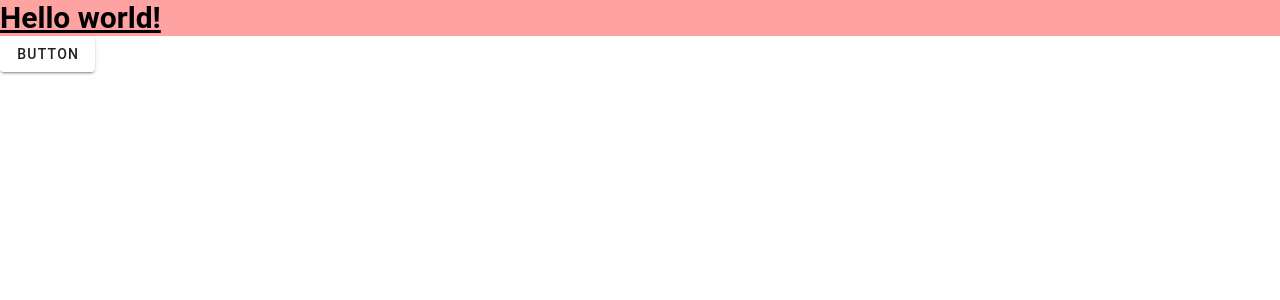
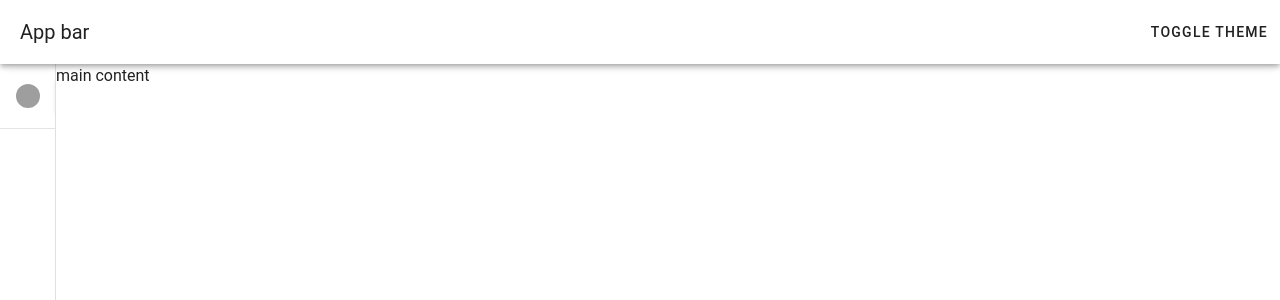
Before and after one commit to slec16/telemost, a Vue app: page / in a window 1280 px wide. Shown: the top 300 px of the page. Built offline with nearby package versions, Linux system fonts and the light colour scheme; grey boxes are pictures that could not be loaded.

Commit message:
feat: app sceleton

```diff
--- a/src/App.vue
+++ b/src/App.vue
@@ -1,22 +1,47 @@
 <script setup>
-import HelloWorld from './components/HelloWorld.vue'
+    import { ref } from 'vue'
+    import HelloWorld from './components/HelloWorld.vue'
+
+    const theme = ref('light')
+
+    function onClick() {
+        theme.value = theme.value === 'light' ? 'dark' : 'light'
+    }
+
+    const drawer = ref(true)
+    const rail = ref(true)
 </script>
 
+
 <template>
-  <HelloWorld />
+    <v-app :theme="theme">
+
+        <v-app-bar title="App bar">
+            <v-spacer></v-spacer>
+            <v-btn text="Toggle Theme" slim @click="onClick"></v-btn>
+        </v-app-bar>
+
+        <v-navigation-drawer v-model="drawer" :rail="rail" permanent @click="rail = false">
+            <v-list>
+                <v-list-item prepend-avatar="https://randomuser.me/api/portraits/men/88.jpg"
+                    title="John Leider">
+                    <template v-slot:append>
+                        <v-btn  @click.stop="rail = !rail"><-</v-btn>
+                    </template>
+                </v-list-item>
+            </v-list>
+
+            <v-divider></v-divider>
+
+            <v-list density="compact" nav>
+                <v-list-item prepend-icon="mdi-home-city" value="home">Home</v-list-item>
+                <v-list-item prepend-icon="mdi-account"  value="channels">Channels</v-list-item>
+                <v-list-item prepend-icon="mdi-account-group-outline" value="friends">Friends</v-list-item>
+            </v-list>
+        </v-navigation-drawer>
+        <v-main>
+            main content
+        </v-main>
+
+    </v-app>
 </template>
-
-<style scoped>
-.logo {
-  height: 6em;
-  padding: 1.5em;
-  will-change: filter;
-  transition: filter 300ms;
-}
-.logo:hover {
-  filter: drop-shadow(0 0 2em #646cffaa);
-}
-.logo.vue:hover {
-  filter: drop-shadow(0 0 2em #42b883aa);
-}
-</style>
```
